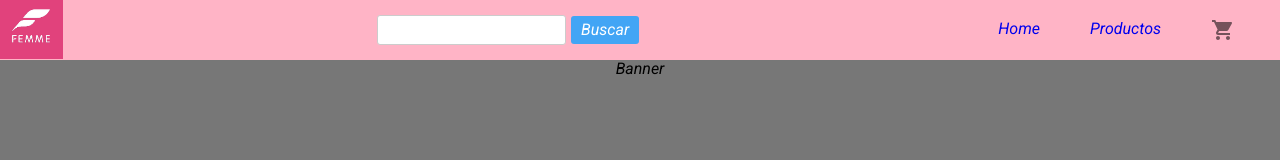
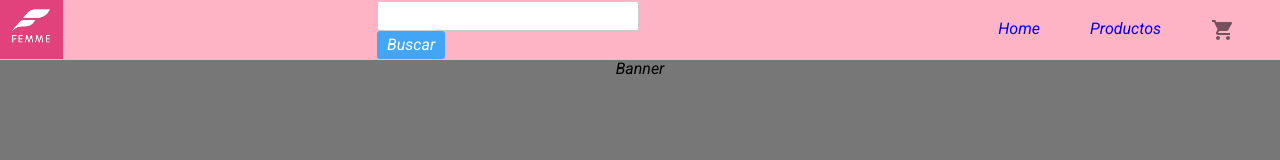
Before and after one commit to franpfeiffer/femme, a React (Vite) app: page /carrito in a window 1280 px wide. Shown: the top 160 px of the page. Built offline with nearby package versions, Linux system fonts and the light colour scheme; no server answers.

Commit message:
termine lo del filtrado de productos, ya muestra lo filtrado y agregue funcion del search

```diff
--- a/src/App.jsx
+++ b/src/App.jsx
@@ -13,6 +13,7 @@ import { AdminLog } from './Admin/AdminLog';
 import { AdminPanel } from './Admin/AdminPanel';
 import { CreateProduct } from './Admin/CreateProduct';
 import { CrearStock } from './Admin/CrearStock';
+import { SearchPage } from './SearchFetch/SearchPage';
 
 
 function App() {
@@ -27,6 +28,9 @@ function App() {
             <Route element={< Index />} path='/' />
             <Route element={< Comprascreen />} path='/productos' />
             <Route element={< Carritoscreen />} path='/carrito' />
+            <Route element={< SearchPage />} path='/busqueda' />
+
+
 
 
             <Route element={< AdminLog />} path='/Admin' />
--- a/src/Card/Card.jsx
+++ b/src/Card/Card.jsx
@@ -17,7 +17,7 @@ export const Card = ({ imagen, nombre, precio, handleAgregar, handleQuitar, hand
     return (
         <div className="tarjeta">
             <div className="tarjeta-imagen-container">
-                <img src={imagen} alt={nombre} className="tarjeta-imagen" />
+                <img src={ `http://localhost:3000/${imagen}`} alt={nombre} className="tarjeta-imagen" />
             </div>
             <div className="tarjeta-contenido">
                 <h3 className="tarjeta-titulo">{nombre}</h3>
--- a/src/CompraScreen/Comprascreen.jsx
+++ b/src/CompraScreen/Comprascreen.jsx
@@ -7,9 +7,10 @@ import { CarritoContext } from "../context/CarritoContext";
 import FiltrosComponent from "./FilterComponent";
 export const Comprascreen = () => {
 
-  const { productos } = useContext(ProductosContext)
+  const { productos: productosOriginales } = useContext(ProductosContext);
+  const { agregarCompra, eliminarCompra } = useContext(CarritoContext)
+  const [productosFiltrados, setProductosFiltrados] = useState([]);
 
-  const { agregarCompra, eliminarCompra } = useContext(CarritoContext)
 
   const handleAgregar = (compra) => {
     agregarCompra(compra)
@@ -18,37 +19,30 @@ export const Comprascreen = () => {
     eliminarCompra(id)
   }
 
-  const handlePriceFilter = () => {
-    console.log('Filter products between');
+  const handleFilterChange = (filteredData) => {
+    setProductosFiltrados(filteredData)
   };
 
 
   return (
-
     <div className="containerProductos">
-
       <aside className="filters">
-
-          <FiltrosComponent onFilterChange={handlePriceFilter} />
-
+        <FiltrosComponent onFilterChange={handleFilterChange} />
       </aside>
 
       <div className="productos-container">
-        {productos.map(producto => (
+        {(productosFiltrados.length > 0 ? productosFiltrados : productosOriginales).map((producto) => (
           <Card
             key={producto.id}
-            imagen={producto.image}
-            titulo={producto.nombre}
+            imagen={producto.imagene[0]?.url}
+            nombre={producto.nombre}
             descripcion={producto.descripcion}
             precio={producto.precio}
             handleAgregar={() => handleAgregar(producto)}
             handleQuitar={() => handleQuitar(producto.id)}
-          >
-
-          </Card>
+          />
         ))}
       </div>
     </div>
-
-  )
+  );
 }
--- a/src/CompraScreen/FilterComponent.jsx
+++ b/src/CompraScreen/FilterComponent.jsx
@@ -35,17 +35,16 @@ const FiltrosComponent = ({ onFilterChange }) => {
 
     const handlePriceFilter = () => {
         console.log('Filter products between', minPrice, 'and', maxPrice);
-
-        onFilterChange({ minPrice, maxPrice });
     };
 
-    const handleForm = async (e) =>{
+    const handleForm = async (e) => {
         e.preventDefault();
-        try{
+        try {
             const response = await fetch(`http://localhost:3000/filtrado/filtros?categoria=${categoriaSeleccionada}&precio=${minPrice}-${maxPrice}&talles=${talleSeleccionado}&colores=${colorSeleccionado}`, { method: 'GET' });
             const data = await response.json();
             console.log(data);
-        }catch(err){
+            onFilterChange(data);
+        } catch (err) {
             console.log(err);
         }
     }
@@ -54,7 +53,7 @@ const FiltrosComponent = ({ onFilterChange }) => {
 
     return (
         <div className="filters">
-            <form  onSubmit={handleForm}>
+            <form onSubmit={handleForm}>
 
                 <h2>Filtros</h2>
                 <h2>Categorias</h2>
@@ -62,7 +61,7 @@ const FiltrosComponent = ({ onFilterChange }) => {
                 <h3>Talles</h3>
                 <TalleComponent onTalleChange={handleTalleChange} />
                 <h3>Colores</h3>
-                <ColoresComponent onColorChange={handleColorChange}/>
+                <ColoresComponent onColorChange={handleColorChange} />
                 <h3>Precios</h3>
                 <div className="price-filter">
                     <input
--- a/src/NavBar/Navbar.jsx
+++ b/src/NavBar/Navbar.jsx
@@ -1,28 +1,30 @@
 import { Link } from "react-router-dom";
 import { Badge } from "@mui/material";
 import { ShoppingCart } from "@mui/icons-material";
-import { useContext } from "react";
+import { useContext,useState } from "react";
 import { CarritoContext } from "../context/CarritoContext";
 import useAuthorization from "../Admin/HooksAdmin/useAuthorization";
-
+import { SearchComponent } from "../SearchFetch/SearchComponent";
 
 export const Navbar = () => {
   const accesoPermitido = useAuthorization();
   const { listaCompras } = useContext(CarritoContext)
+  const [search, setSearch] = useState([])
+  const captureContentSearch = (contenidoSearch) => {
+      setSearch(contenidoSearch)
+      console.log(contenidoSearch);
+  }
   return (
     <div className="navContainer">
       <nav className="nav">
         <div>
           <img src="logoFemmeFake.png" alt="Logo" className="logoFemme" />
         </div>
-        <div className="nav__search">
-          <input type="text" placeholder="" />
-          <button>Buscar</button>
-        </div>
+        <SearchComponent contenidoSearch={captureContentSearch}/>
         <ul className="nav__list">
           {
             accesoPermitido ? (<li className="nav__item"><Link to={'/AdminPanel'}>AdminPanel</Link></li>) :
-            null
+              null
           }
 
           <li className="nav__item"><Link to={'/'}>Home</Link></li>
--- /dev/null
+++ b/src/SearchFetch/SearchComponent.jsx
@@ -0,0 +1,47 @@
+/* eslint-disable no-unused-vars */
+/* eslint-disable react/prop-types */
+import React, { useEffect, useState } from 'react';
+import { useNavigate } from "react-router-dom";
+
+export const SearchComponent = ({ contenidoSearch }) => {
+    const [search, setSearch] = useState([]);
+    const navigate = useNavigate();
+
+    const [formData, setFormData] = useState({
+        search: ''
+    })
+    const handleInputChange = (e) => {
+        const { name, value } = e.target;
+        setFormData({ ...formData, [name]: value });
+    };
+
+    const handleSubmit = async (e) => {
+        e.preventDefault();
+
+        try {
+            const queryParams = new URLSearchParams(formData).toString();
+
+            const response = await fetch(`http://localhost:3000/filtrado/search?${queryParams}`, {
+                method: "GET",
+            });
+
+            const responseData = await response.json();
+            contenidoSearch(responseData)
+            if (responseData) {
+                navigate(`/busqueda?query=${formData.search}`, { state: { resultados: responseData } });
+            }
+            console.log(responseData);
+        } catch (error) {
+            console.error("Error al enviar el formulario:", error);
+        }
+    };
+
+    return (
+        <div className="nav__search">
+            <form onSubmit={handleSubmit}>
+                <input type="text" value={formData.search} onChange={handleInputChange} name='search' />
+                <button>Buscar</button>
+            </form>
+        </div>
+    )
+}
--- /dev/null
+++ b/src/SearchFetch/SearchPage.jsx
@@ -0,0 +1,34 @@
+import { useLocation } from 'react-router-dom';
+import { Card } from '../Card/Card';
+import { CarritoContext } from "../context/CarritoContext";
+import { useContext } from "react"
+export const SearchPage = () => {
+  const location = useLocation();
+  const resultados = location.state && location.state.resultados;
+  const { agregarCompra, eliminarCompra } = useContext(CarritoContext)
+
+  const handleAgregar = (compra) => {
+    agregarCompra(compra)
+  }
+  const handleQuitar = (id) => {
+    eliminarCompra(id)
+  }
+  return (
+    <div>
+      <h2>Resultados de la búsqueda:</h2>
+      <ul>
+        {resultados.map((resultado) => (
+          <Card
+            key={resultado.id}
+            imagen={resultado.imagene[0]?.url}
+            nombre={resultado.nombre}
+            descripcion={resultado.descripcion}
+            precio={resultado.precio}
+            handleAgregar={() => handleAgregar(resultado)}
+            handleQuitar={() => handleQuitar(resultado.id)}
+          />
+        ))}
+      </ul>
+    </div>
+  );
+}
```
